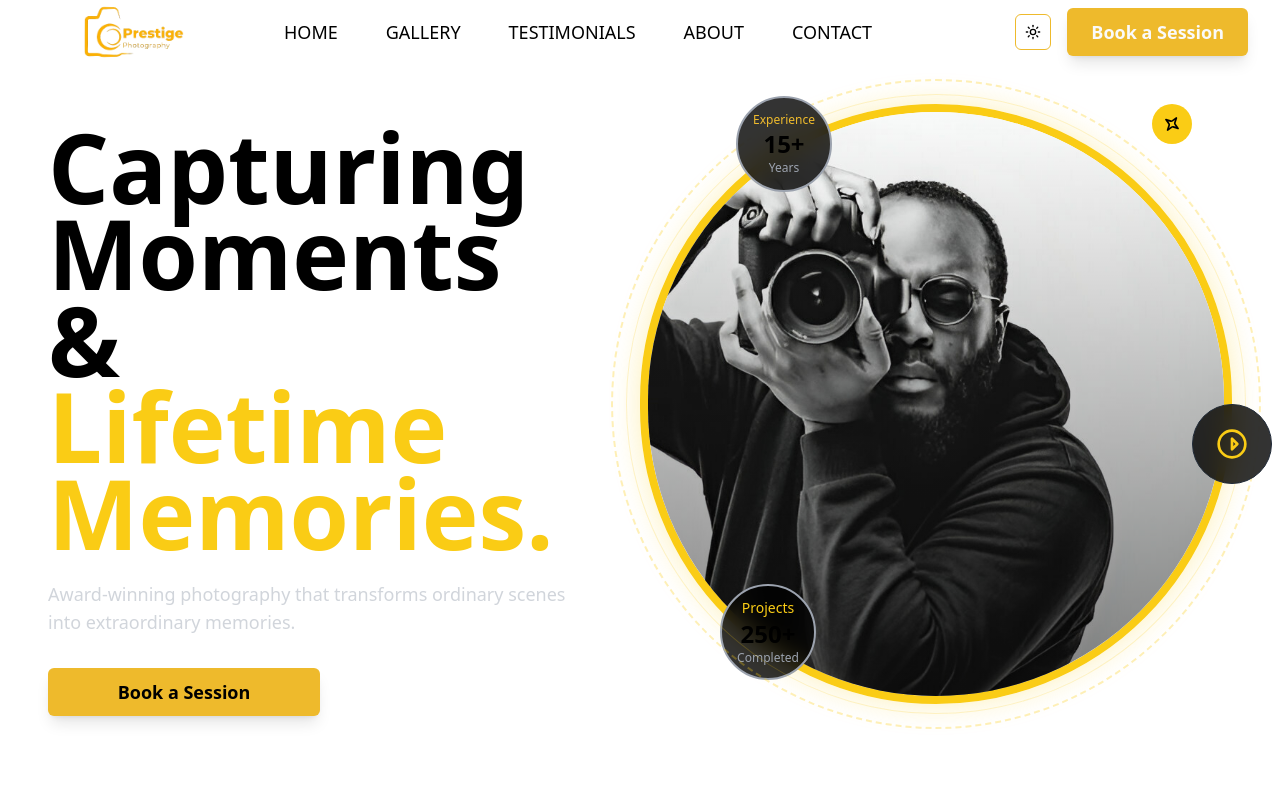
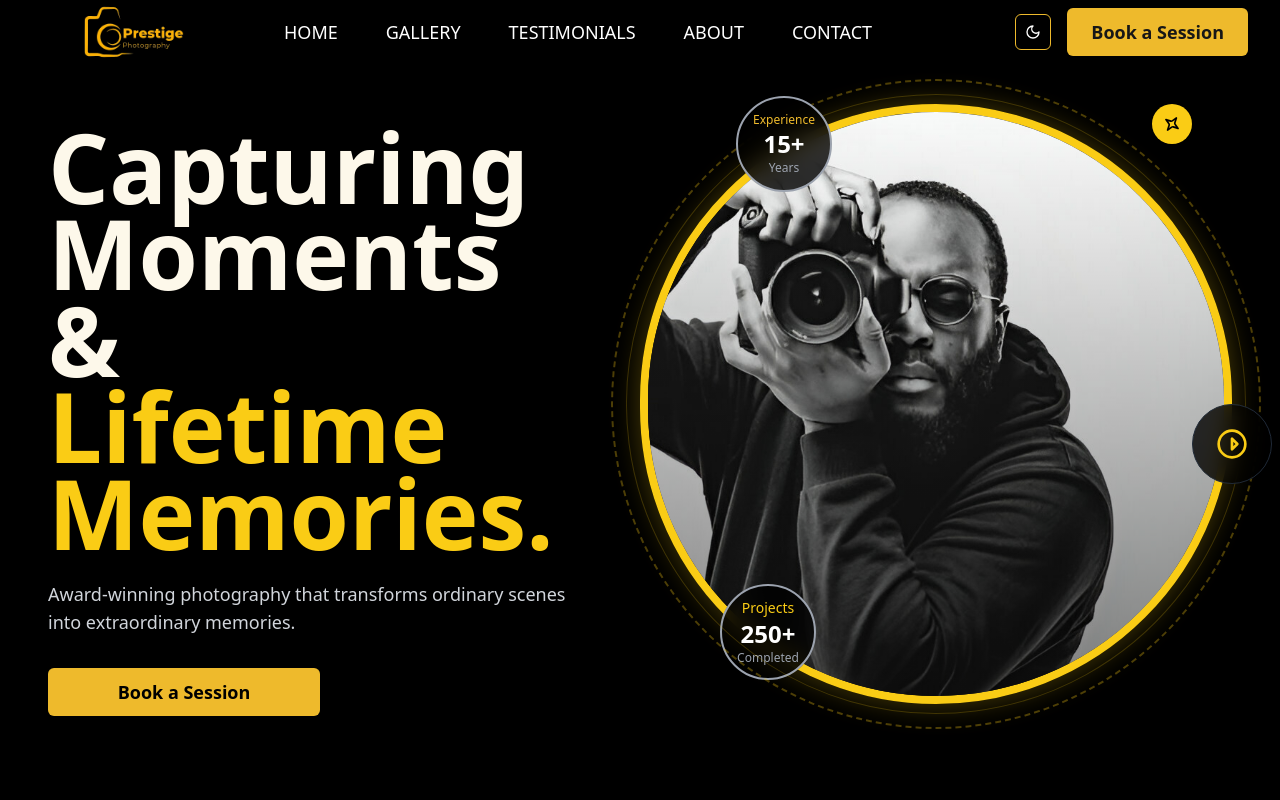
Before and after one commit to KrownWealth/prestige-photography, a Next.js app: page / in a window 1280 px wide. Shown: the top 800 px of the page. Built offline with nearby package versions, Linux system fonts and the light colour scheme.

Commit message:
Updated Readme

```diff
--- a/app/layout.tsx
+++ b/app/layout.tsx
@@ -1,18 +1,7 @@
 import type { Metadata } from "next";
-import { Geist, Geist_Mono } from "next/font/google";
 import "./globals.css";
 import { Footer, Header } from "@/components/shared";
 import { ThemeProvider } from "@/components/shared/Theme_Provider";
-
-const geistSans = Geist({
-  variable: "--font-geist-sans",
-  subsets: ["latin"],
-});
-
-const geistMono = Geist_Mono({
-  variable: "--font-geist-mono",
-  subsets: ["latin"],
-});
 
 export const metadata: Metadata = {
   title: "Prestige Photography",
@@ -25,14 +14,26 @@ export default function RootLayout({
   children: React.ReactNode;
 }>) {
   return (
-    <html lang="en">
+    <html lang="en" className="dark" style={{ colorScheme: "dark" }}>
+      <head>
+        <script dangerouslySetInnerHTML={{
+          __html: `
+      try {
+        if (localStorage.theme === 'light' ||
+          (!('theme' in localStorage) && window.matchMedia('(prefers-color-scheme: light)').matches)) {
+          document.documentElement.classList.remove('dark')
+        }
+      } catch (e) {}
+    `,
+        }} />
+      </head>
       <body
-        className={`${geistSans.variable} ${geistMono.variable} antialiased`}
+        className={`antialiased`}
       >
         <ThemeProvider
           attribute="class"
-          defaultTheme="system"
-          enableSystem
+          defaultTheme="dark"
+          enableSystem={false}
           disableTransitionOnChange
         >
           <Header />
--- a/components/shared/About.tsx
+++ b/components/shared/About.tsx
@@ -17,8 +17,8 @@ export function About() {
           animate={isInView ? { opacity: 1, x: 0 } : { opacity: 0, x: -50 }}
           transition={{ duration: 0.7 }}
         >
-          <h1 className="text-6xl md:text-6xl lg:text-8xl font-bold leading-tight dark:text-brandPrimaryLightShade"> About Us</h1>
-          <h2 className="text-3xl md:text-4xl font-bold mt-2 mb-6">Passionate About Visual Storytelling</h2>
+          <h1 className="text-4xl md:text-6xl lg:text-8xl font-bold leading-tight dark:text-brandPrimaryLightShade"> About Us</h1>
+          <h2 className="text-2xl md:text-3xl font-bold mt-2 mb-6">Passionate About Visual Storytelling</h2>
           <p className="mb-6">
             With over 15 years of experience, our photography studio has mastered the art of capturing moments that tell
             compelling stories. We believe that every image should evoke emotion and create a lasting impression.
--- a/components/shared/Contact.tsx
+++ b/components/shared/Contact.tsx
@@ -58,8 +58,8 @@ export function Contact() {
           animate={isInView ? { opacity: 1, x: 0 } : { opacity: 0, x: -50 }}
           transition={{ duration: 0.7 }}
         >
-          <h1 className="text-6xl md:text-6xl lg:text-8xl font-bold leading-tight dark:text-brandPrimaryLightShade">Contact Us</h1>
-          <h2 className="text-3xl md:text-4xl font-bold mt-2 mb-6">Passionate About Visual Storytelling</h2>
+          <h1 className="text-4xl md:text-6xl lg:text-8xl font-bold leading-tight dark:text-brandPrimaryLightShade">Contact Us</h1>
+          <h2 className="text-2xl md:text-3xl font-bold mt-2 mb-6">Passionate About Visual Storytelling</h2>
           <p className="mb-6">
             With over 15 years of experience, our photography studio has mastered the art of capturing moments that tell
             compelling stories. We believe that every image should evoke emotion and create a lasting impression.
--- a/components/shared/Footer.tsx
+++ b/components/shared/Footer.tsx
@@ -7,13 +7,13 @@ export function Footer() {
     <footer className="bg-background px-8">
       <div className="container flex flex-col gap-6 py-8 md:flex-row md:items-center md:justify-between md:py-12">
         <div className="flex flex-col gap-2">
-          <Link href="/" className="text-lg font-bold">
+          <Link href="/" className="text-lg font-bold justify-start items-start -mr-8 md:mr-0">
             <Image
               src="/images/prestige-logo-transparent.png"
               alt="Site Logo"
               width={150}
               height={150}
-              className="h-auto w-[150px]"
+
             />
           </Link>
           <p className="text-sm md:text-lg text-gray-500 dark:text-gray-400">
--- a/components/shared/Header.tsx
+++ b/components/shared/Header.tsx
@@ -37,7 +37,7 @@ export function Header() {
       <div className="mx-auto flex h-16 w-full max-w-screen-2xl items-center justify-between  px-4 lg:px-8">
         {/* Left side: Logo and Navigation */}
         <div className="flex items-center gap-x-10">
-          <Link href="/" className="flex shrink-0 items-center">
+          <Link href="/" className="flex shrink-0 items-center -mr-8 md:mr-0">
             <Image
               src="/images/prestige-logo-transparent.png"
               alt="Site Logo"
@@ -77,11 +77,11 @@ export function Header() {
           <Sheet>
             <SheetTrigger asChild>
               <Button variant="outline" size="icon" className="md:hidden">
-                <Menu className="h-5 w-5" />
+                <Menu className="h-5 w-5 dark:text-brandPrimaryLightShade" />
                 <span className="sr-only">Toggle menu</span>
               </Button>
             </SheetTrigger>
-            <SheetContent side="right" className="w-[300px] sm:w-[400px]">
+            <SheetContent side="right" className="w-[300px] sm:w-[400px] dark:text-brandPrimaryLightShade">
               <nav className="mt-8 flex flex-col gap-2">
                 <Link href="/" className="rounded-md px-4 py-2 text-lg hover:bg-accent">
                   Home
--- a/components/shared/Hero.tsx
+++ b/components/shared/Hero.tsx
@@ -26,7 +26,7 @@ export function Hero() {
           className="w-full pt-16 lg:pt-8 items-center justify-center
           flex flex-col lg:items-start lg:justify-start text-center lg:text-left"
         >
-          <h1 className="text-6xl md:text-6xl lg:text-8xl font-bold leading-tight ">
+          <h1 className="text-6xl md:text-6xl lg:text-8xl font-bold leading-tight dark:text-brandPrimaryLightShade ">
             Capturing Moments &
             <br />
             <span className="text-yellow-400">Lifetime Memories.</span>
--- a/components/shared/Mode_Toggle.tsx
+++ b/components/shared/Mode_Toggle.tsx
@@ -8,10 +8,10 @@ export function ModeToggle() {
   const { theme, setTheme } = useTheme()
 
   return (
-    <Button variant="ghost" size="icon" onClick={() => setTheme(theme === "light" ? "dark" : "light")}
+    <Button variant="ghost" size="icon" onClick={() => setTheme(theme === "dark" ? "light" : "dark")}
       className="border border-brandPrimary">
       <Sun className="h-5 w-5 rotate-0 scale-100 transition-all dark:-rotate-90 dark:scale-0" />
-      <Moon className="absolute h-5 w-5 rotate-90 scale-0 transition-all dark:rotate-0 dark:scale-100" />
+      <Moon className="absolute h-5 w-5 rotate-90 scale-0 transition-all dark:rotate-0 dark:scale-100 " />
       <span className="sr-only">Toggle theme</span>
     </Button>
   )
--- a/components/shared/More.tsx
+++ b/components/shared/More.tsx
@@ -35,9 +35,11 @@ export function More() {
             <Image
               src="/images/hero-image-photography.jpg"
               alt="Sample"
+              priority
               className="w-full h-full object-cover"
-              width={100}
-              height={100}
+              width={500}
+              height={500}
+
             />
             <div className="absolute inset-0 bg-[#fdf8ea] opacity-70 mix-blend-multiply pointer-events-none" />
 
@@ -55,9 +57,8 @@ export function More() {
             <Image
               src="/images/hero-image-photography.jpg"
               alt="Sample"
+              fill
               className="w-full h-full object-cover"
-              width={100}
-              height={100}
             />
 
             {/* Overlay */}
--- a/components/shared/Testimonials.tsx
+++ b/components/shared/Testimonials.tsx
@@ -77,7 +77,7 @@ export function TestimonialSection() {
       <div className="px-4 lg:px-8 grid grid-cols-1 lg:grid-cols-2 gap-12 items-center max-w-screen-2xl mx-auto pt-16 pb-10">
         {/* Left Text */}
         <div className="space-y-4 text-start">
-          <h1 className="text-6xl md:text-6xl lg:text-8xl font-bold leading-tight dark:text-brandPrimaryLightShade">Client Testimonials</h1>
+          <h1 className="text-4xl md:text-6xl lg:text-8xl font-bold leading-tight dark:text-brandPrimaryLightShade">Client Testimonials</h1>
           <p className="text-gray-500 md:text-xl/relaxed lg:text-base/relaxed xl:text-xl/relaxed  max-w-[700px]">
             Don&apos;t just take my word for it. Here&apos;s what my clients have to say.
           </p>
--- a/tailwind.config.ts
+++ b/tailwind.config.ts
@@ -1,7 +1,7 @@
 import type { Config } from "tailwindcss";
 
 export default {
-  darkMode: ["class"],
+  darkMode: "class",
   content: [
     "./pages/**/*.{js,ts,jsx,tsx,mdx}",
     "./components/**/*.{js,ts,jsx,tsx,mdx}",
```
Also changed, not shown: 1 other file (tests, documents, lock files or other folders).
